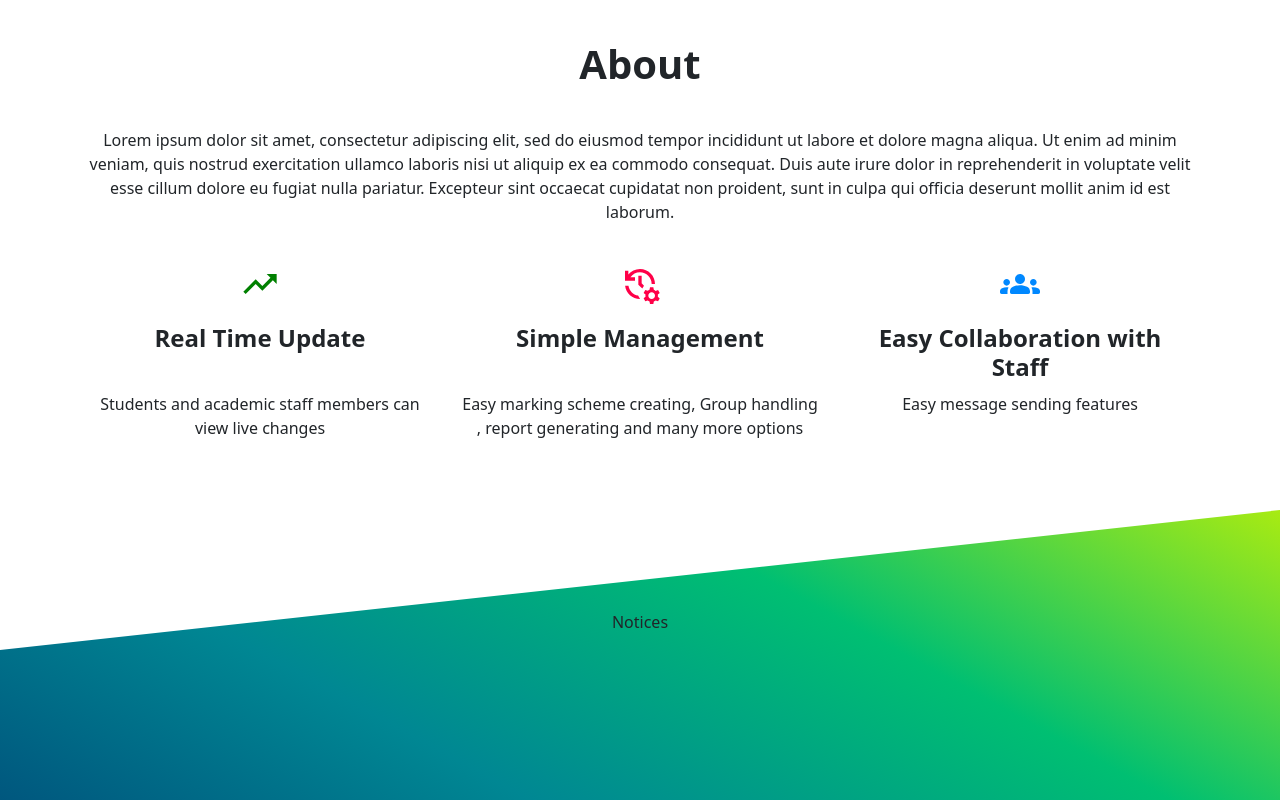
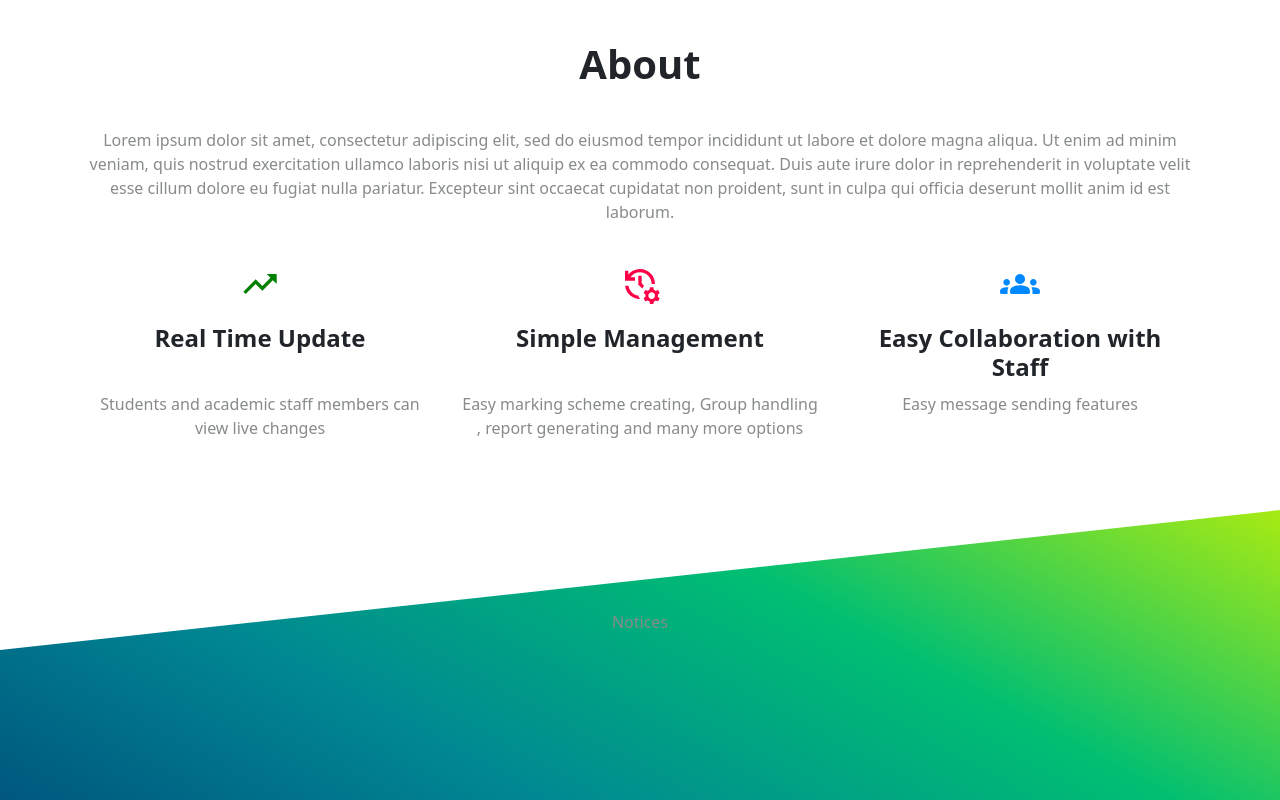
Before and after one commit to MadhaviImashi/SLIIT-RPMS-Front-End, a React (Create React App) app: page / in a window 1280 px wide. Shown: the top 800 px of the page. Built offline with nearby package versions, Linux system fonts and the light colour scheme.

Commit message:
text styles updated

```diff
--- a/src/components/Home Page/About/About.css
+++ b/src/components/Home Page/About/About.css
@@ -1,3 +1,7 @@
+p {
+    color: #878b8a;
+    font-weight: 500;
+}
 .about-container {
     text-align: center;
     margin-bottom: 40px;
@@ -10,7 +14,6 @@
 }
 
 .about-description {
-    font-weight: 400;
     margin-bottom: 40px;
 }
 
@@ -27,7 +30,6 @@
 }
 
 .about-item-description {
-    font-weight: 400;
 }
 
 .about-item-icon {
```
